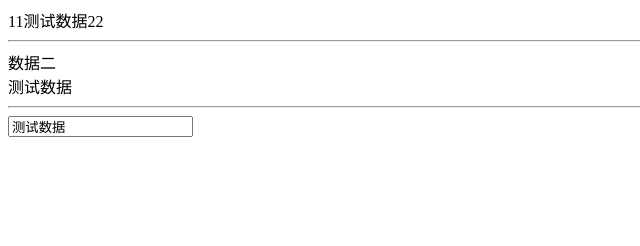
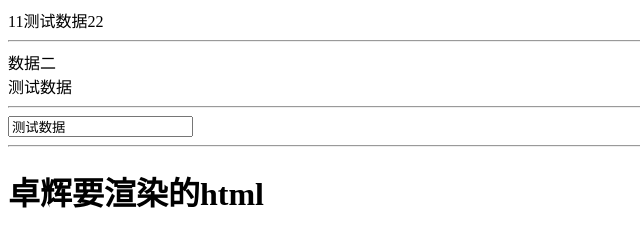
Before and after one commit to zhuohui-xhh/myProgrom, a plain HTML site: page 0704ES6高阶02/code/index.html in a window 1280 px wide. Shown: the whole page, without its empty margins (0-640 px from the left). Drawn offline with Linux system fonts and the light colour scheme.

Commit message:
完成作业

```diff
--- a/0704ES6高阶02/code/index.html
+++ b/0704ES6高阶02/code/index.html
@@ -24,6 +24,8 @@
         <div v-text="message" class="box"></div>
         <hr>
         <input v-model="message" />
+        <hr>
+        <div v-html="myhtml"></div>
     </div>
     <!-- {{message}} -->
 </body>
@@ -32,7 +34,8 @@
         el: "#app",
         data: {
             message: "测试数据",
-            mydata: "数据二"
+            mydata: "数据二",
+            myhtml:"<h1>卓辉要渲染的html</h1>"
         }
     })
 
--- a/0704ES6高阶02/code/myvue2.js
+++ b/0704ES6高阶02/code/myvue2.js
@@ -58,7 +58,9 @@ class Vue{
                 // console.log(attrName,attrValue);
                 if(attrName==="v-text"){
                     node.innerText = this._data[attrValue];
-                }else if("v-model"){
+                }else if(attrName==="v-html"){
+                    node.innerHTML = this._data[attrValue];
+                }else if(attrName==="v-model"){
                     node.value = this._data[attrValue];
                     node.addEventListener("input",e=>{
                         // console.log(e.target.value);
```
